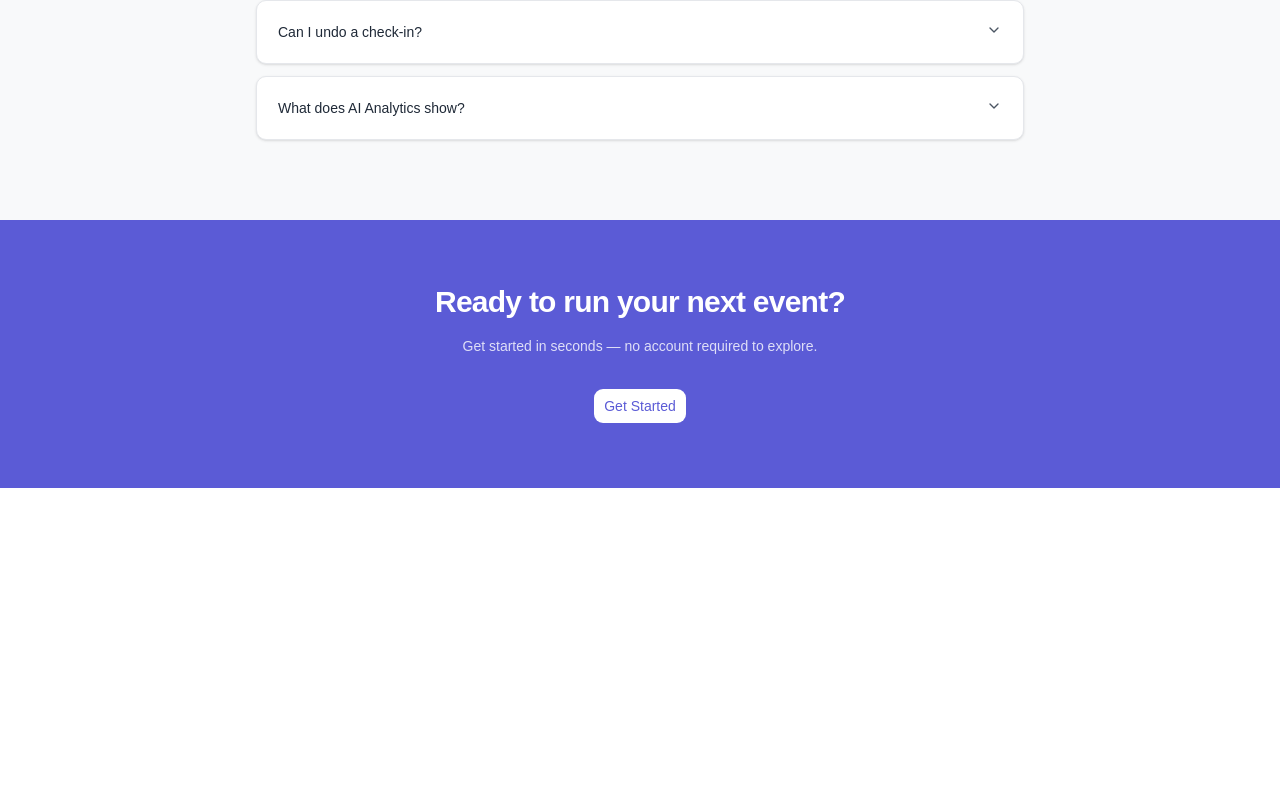
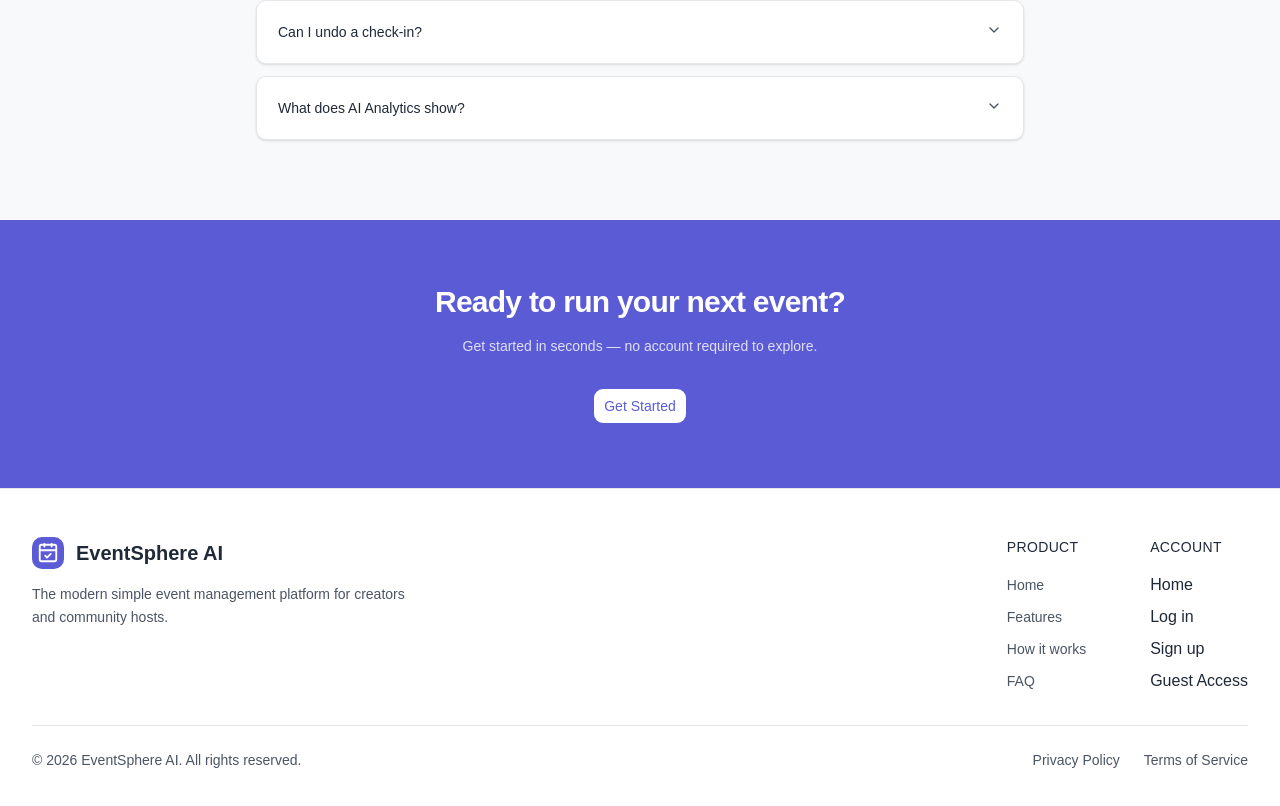
Before and after one commit to chingu-voyages/V63-tier3-team-31, a React (Vite) app in the folder client/: page / in a window 1280 px wide. Shown: the part 4001-4807 px from the top of the page. Before the commit the page ends 4489 px from the top, so only its background shows below. Built offline with nearby package versions, Linux system fonts and the light colour scheme.

Commit message:
add footer

```diff
--- a/client/src/App.tsx
+++ b/client/src/App.tsx
@@ -1,4 +1,5 @@
 import './App.css'
+import Footer from './components/layouts/footer/Footer'
 import Home from './pages/Home'
 
 function App() {
@@ -6,6 +7,7 @@ function App() {
   return (
     <>
       <Home />
+      <Footer />
     </>
   )
 }
--- /dev/null
+++ b/client/src/components/layouts/footer/Copyright.tsx
@@ -0,0 +1,8 @@
+
+export default function Copyright() {
+    return (
+        <p className="body-regular text-muted-foreground">
+            © {new Date().getFullYear()} EventSphere AI. All rights reserved.
+        </p>
+    );
+}
--- /dev/null
+++ b/client/src/components/layouts/footer/Footer.tsx
@@ -0,0 +1,123 @@
+import FooterLinkGroup from "./FooterLinkGroup";
+import FooterLogo from "./FooterLogo";
+import Copyright from "./Copyright";
+
+const productLinks = [
+    { label: "Home", href: "#home" },
+    { label: "Features", href: "#features" },
+    { label: "How it works", href: "#how-it-works" },
+    { label: "FAQ", href: "#faq" },
+];
+
+const accountLinks = [
+    { label: "Home", href: "#home" },
+    { label: "Log in", href: "/login" },
+    { label: "Sign up", href: "/signup" },
+    { label: "Guest Access", href: "/guest" },
+];
+
+const legalLinks = [
+    { label: "Privacy Policy", shortLabel: "Privacy", href: "/privacy" },
+    { label: "Terms of Service", shortLabel: "Terms", href: "/terms" },
+];
+
+const linkStyle =
+    "body-regular text-muted-foreground transition-colors hover:text-primary";
+
+export default function Footer() {
+    return (
+        <footer className="border-t bg-background">
+            <div className="landing-container">
+
+                {/* Desktop footer */}
+                <div className="hidden py-12 md:block">
+
+                    <div className="flex justify-between gap-12">
+
+                        {/* Brand */}
+                        <div className="max-w-sm">
+                            <FooterLogo />
+
+                            <p className="body-regular mt-3 leading-relaxed text-muted-foreground">
+                                The modern simple event management platform
+                                for creators and community hosts.
+                            </p>
+                        </div>
+
+                        {/* Navigation columns */}
+                        <div className="flex gap-16">
+                            <FooterLinkGroup
+                                title="Product"
+                                links={productLinks}
+                                linkStyle={linkStyle}
+                            />
+
+                            <FooterLinkGroup
+                                title="Account"
+                                links={accountLinks}
+                            />
+                        </div>
+
+                    </div>
+
+                    {/* Bottom section */}
+                    <div className="mt-8 flex items-center justify-between gap-4 border-t pt-6">
+
+                        <Copyright />
+
+                        <nav
+                            aria-label="Legal navigation"
+                            className="flex items-center gap-6"
+                        >
+                            {legalLinks.map((link) => (
+                                <a
+                                    key={link.href}
+                                    href={link.href}
+                                    className={linkStyle}
+                                >
+                                    {link.label}
+                                </a>
+                            ))}
+                        </nav>
+
+                    </div>
+                </div>
+
+                {/* Tablet and mobile footer */}
+                <div className="flex flex-col items-center gap-4 py-6 text-center md:hidden">
+
+                    <FooterLogo />
+
+                    <nav
+                        aria-label="Footer navigation"
+                        className="flex flex-wrap justify-center gap-x-4 gap-y-2"
+                    >
+                        {productLinks.map((link) => (
+                            <a
+                                key={link.href}
+                                href={link.href}
+                                className={linkStyle}
+                            >
+                                {link.label}
+                            </a>
+                        ))}
+
+                        {legalLinks.map((link) => (
+                            <a
+                                key={link.href}
+                                href={link.href}
+                                className={linkStyle}
+                            >
+                                {link.shortLabel}
+                            </a>
+                        ))}
+                    </nav>
+
+                    <Copyright />
+
+                </div>
+
+            </div>
+        </footer>
+    );
+}
--- /dev/null
+++ b/client/src/components/layouts/footer/FooterLinkGroup.tsx
@@ -0,0 +1,29 @@
+
+interface FooterLinkGroupProps {
+    title: string;
+    links: {
+        label: string;
+        href: string;
+    }[];
+    linkStyle?: string;
+}
+
+export default function FooterLinkGroup({ title, links, linkStyle }: FooterLinkGroupProps) {
+    return (
+        <nav aria-label={title}>
+            <h3 className="body-medium uppercase tracking-wide">
+                {title}
+            </h3>
+
+            <ul className="mt-4 space-y-2">
+                {links.map((link) => (
+                    <li key={link.label}>
+                        <a href={link.href} className={linkStyle}>
+                            {link.label}
+                        </a>
+                    </li>
+                ))}
+            </ul>
+        </nav>
+    );
+}
--- /dev/null
+++ b/client/src/components/layouts/footer/FooterLogo.tsx
@@ -0,0 +1,18 @@
+import { CalendarCheck } from "lucide-react";
+
+export default function FooterLogo() {
+    return (
+        <a
+            href="#home"
+            className="inline-flex items-center gap-3"
+        >
+            <div className="flex size-8 shrink-0 items-center justify-center rounded-lg bg-primary text-primary-foreground">
+                <CalendarCheck size={22} />
+            </div>
+
+            <span className="text-xl font-semibold">
+                EventSphere AI
+            </span>
+        </a>
+    );
+}
--- a/client/src/features/home-page/components/NavBar.tsx
+++ b/client/src/features/home-page/components/NavBar.tsx
@@ -18,7 +18,6 @@ export default function NavBar() {
         setIsMenuOpen(false);
     }
 
-    // Prevent scrolling behind the mobile menu
     useEffect(() => {
         if (!isMenuOpen) return;
 
@@ -30,7 +29,6 @@ export default function NavBar() {
         };
     }, [isMenuOpen]);
 
-    // Close the menu when switching to tablet or desktop
     useEffect(() => {
         const mediaQuery = window.matchMedia("(min-width: 768px)");
 
```
